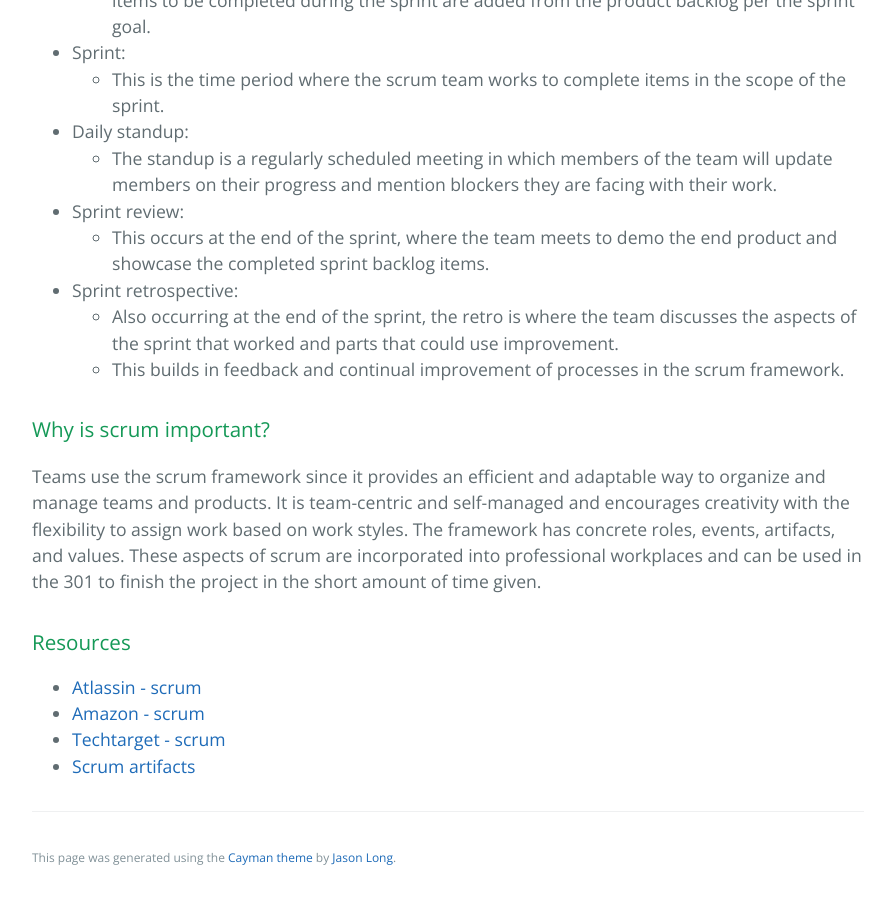
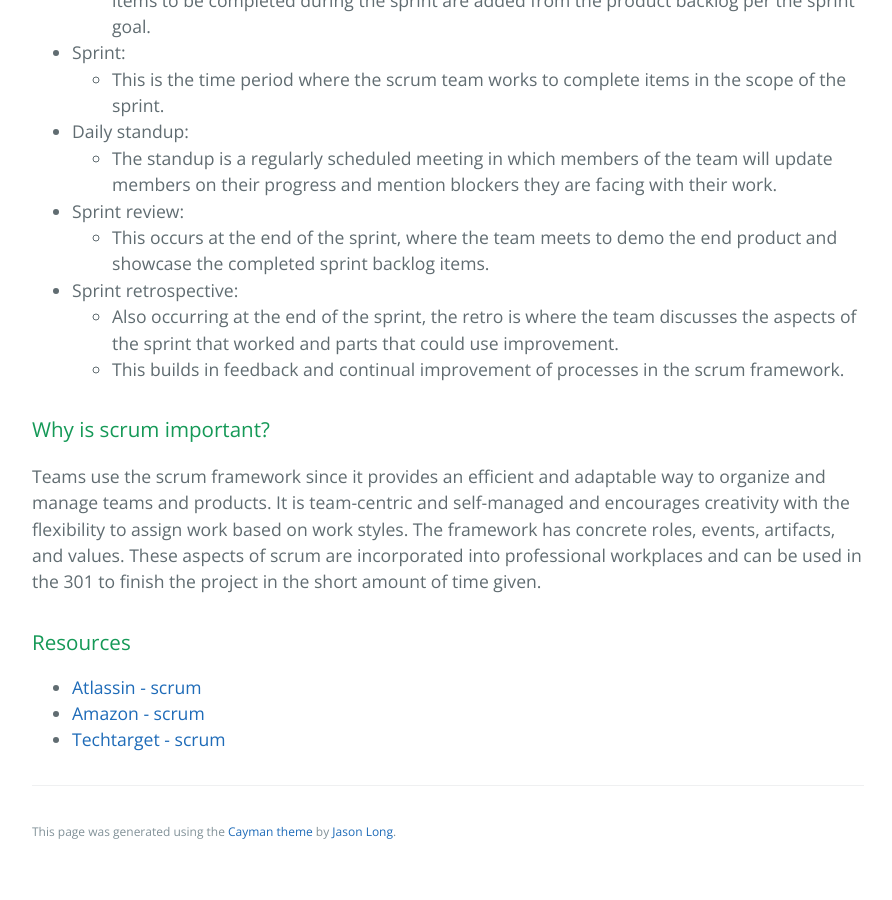
Before and after one commit to learning-software-engineering/learning-software-engineering.github.io, a Jekyll site: the page built from Topics/Software_Engineering/Scrum.md, in a window 1280 px wide and 900 px high, scrolled down 2561 px. Shown: the whole window, without its empty margins (192-1084 px from the left). Built offline with Jekyll 4.4.1, drawn with Linux system fonts in a browser that asks for light colours; our own code applies the rules of GitHub Pages for plain Markdown files; after the commit the page ends 3435 px from its top, so only the background shows below that.

Commit message:
removed resource i didn't use

```diff
--- a/Topics/Software_Engineering/Scrum.md
+++ b/Topics/Software_Engineering/Scrum.md
@@ -66,4 +66,3 @@
 - [Atlassin - scrum](https://www.atlassian.com/agile/scrum)
 - [Amazon - scrum](https://aws.amazon.com/what-is/scrum/)
 - [Techtarget - scrum](https://www.techtarget.com/searchsoftwarequality/definition/Scrum)
-- [Scrum artifacts](https://www.atlassian.com/agile/scrum/artifacts#:~:text=All%20articles,%2C%20sprint%20backlog%2C%20and%20increments.)
```
